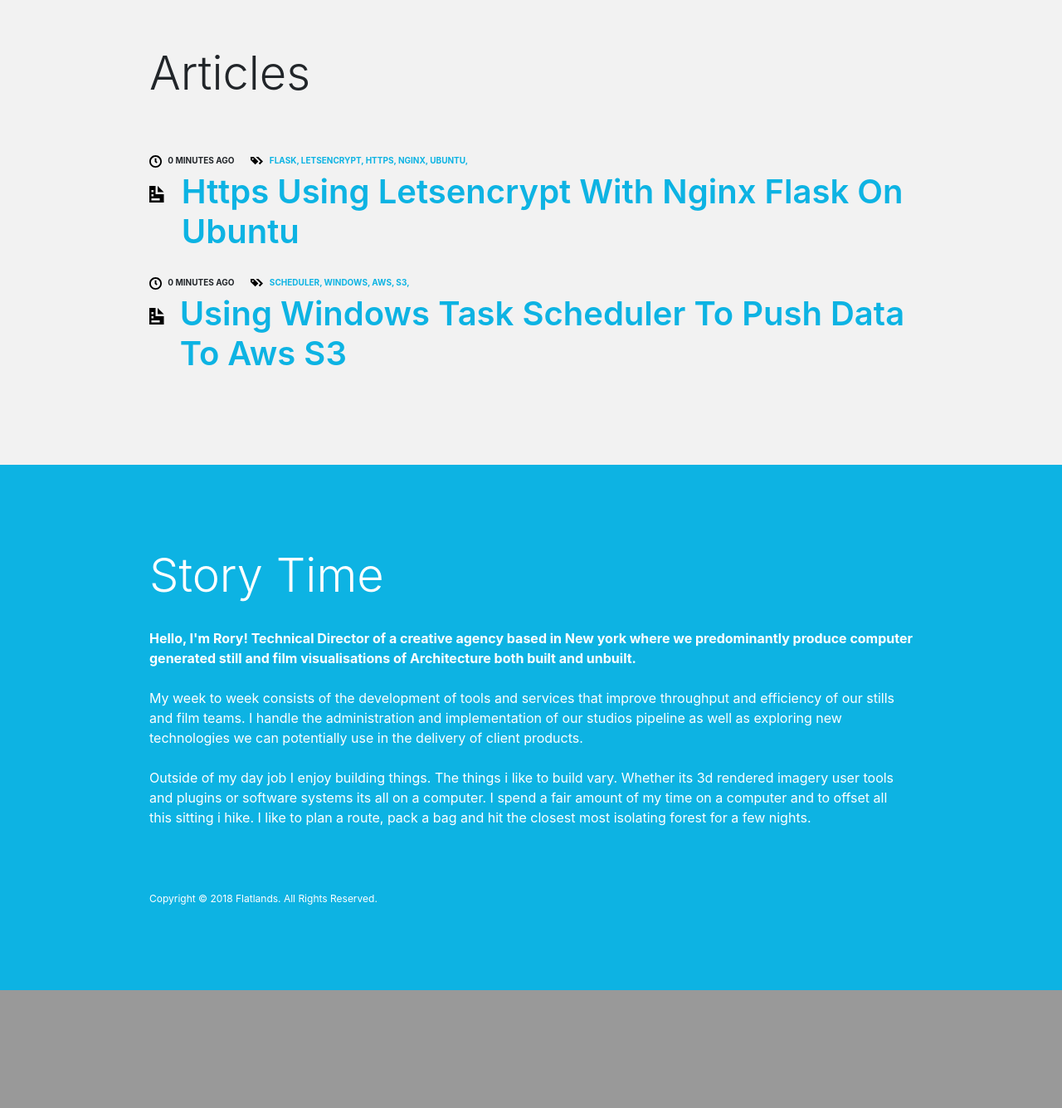
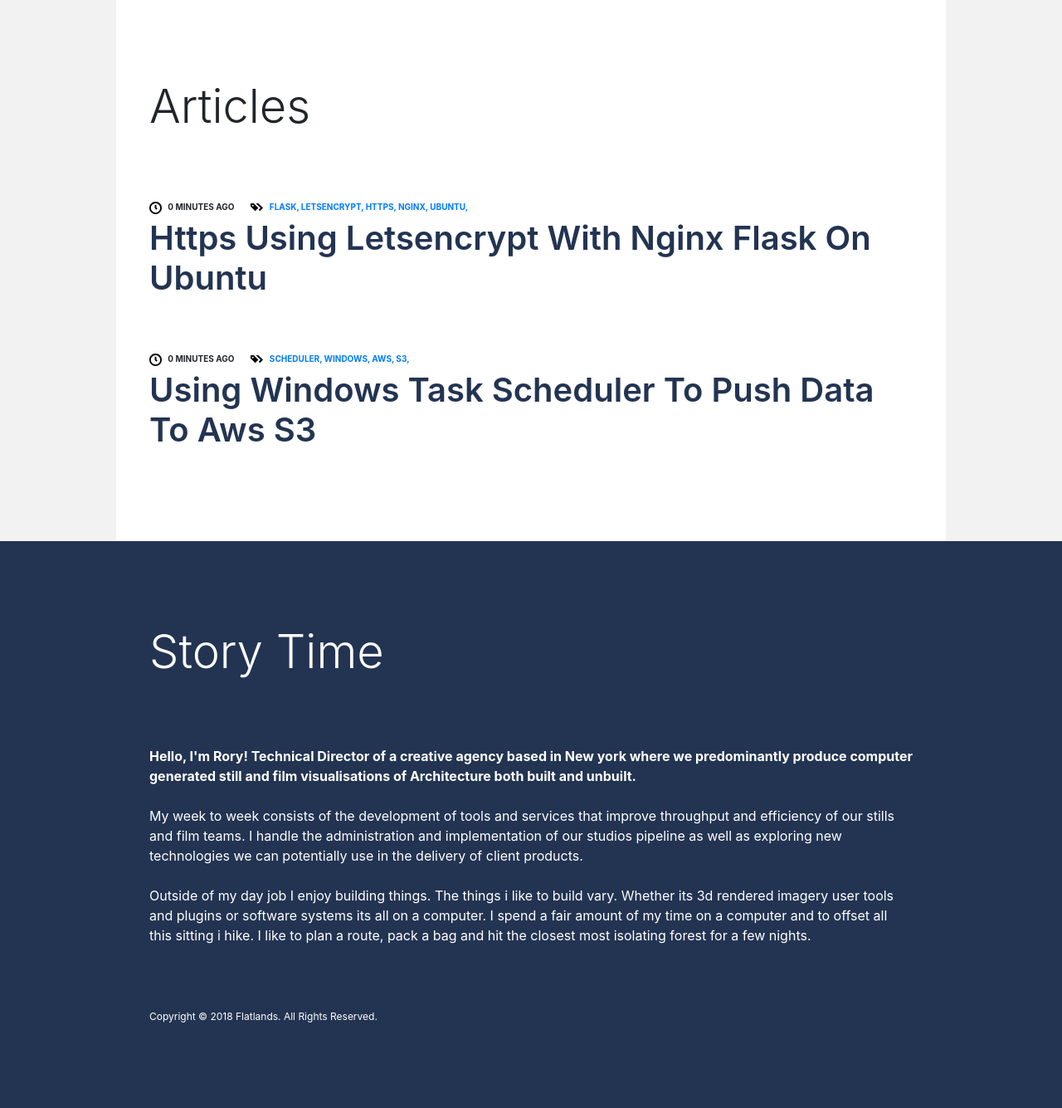
Before and after one commit to najar1412/flatlands, a Django app: page / in a window 1280 px wide. Shown: the part 1017-2352 px from the top of the page at 83% size. Before the commit the page ends 2210 px from the top, so only its background shows below. Run offline with Django 3.2, Linux system fonts and the light colour scheme; data comes from the database, SQL or seed files in the repository; both versions use the stored data as it was after the commit; parts of the project's set-up code (start-up, migrations or seed data) failed here and were passed over; some libraries are stand-ins or nearby versions.

Commit message:
frontend design

```diff
--- a/flatlands/blog/static/blog/main.css
+++ b/flatlands/blog/static/blog/main.css
@@ -74,6 +69,7 @@
     padding-left:40px;
     padding-right:40px;
     margin: auto auto;
+    background-color: white;
 }
 
 .indexlistpost {
@@ -119,6 +115,18 @@
 }
 .bloglistposttags {
     font-size:10px;
+    color: #233452;
+}
+.bloglistposttags a:link {
+    color: #233452;
+    text-decoration: none;
+}
+.bloglistposttags a:visited {
+}
+.bloglistposttags a:hover {
+    border-bottom: dotted 1px;
+}
+.bloglistposttags a:active {
 }
 .blogpostreadmore {
     padding-top: 15px;
@@ -143,7 +151,7 @@
     margin-right:5px;
 }
 #footer {
-    background-color: #0db3e3;
+    background-color: #233452;
     padding-top: 100px;
     padding-bottom: 100px;
 }
@@ -155,16 +163,15 @@
     padding-right:40px;
 }
 a:link {
-    color: #0db3e3;
+    color: #233452;
+    text-decoration: none;
 }
 a:visited {
-    color: #0db3e3;
 }
 a:hover {
-    color: #0db3e3;
+    border-bottom: dotted 1px;
 }
 a:active {
-    color: #0db3e3;
 }
 
 
--- a/flatlands/blog/templates/blog/base.html
+++ b/flatlands/blog/templates/blog/base.html
@@ -21,7 +21,7 @@
 
     <div id="border-header-nav">
       <div>
-        <a style="font-weight:bold;" href="/">FLATLANDS</a>
+        <a style="font-weight:bold;margin-right:40px;" href="/">FLATLANDS</a>
         <a href="/projects/">Projects</a>
       </div>
     </div>
--- a/flatlands/blog/templates/blog/footer.html
+++ b/flatlands/blog/templates/blog/footer.html
@@ -1,7 +1,7 @@
 <div id="footer">
 
     <div id="footer-content">
-        <div class="display-4" style="padding-bottom: 30px;">Story Time</div>
+        <div class="display-4" style="padding-bottom: 80px;">Story Time</div>
         <span style="font-weight: bold; text-indent:20px;">
             Hello, I'm Rory! Technical Director of a creative agency based in New york where we predominantly produce computer generated
             still and film visualisations of Architecture both built and unbuilt.
--- a/flatlands/blog/templates/blog/index.html
+++ b/flatlands/blog/templates/blog/index.html
@@ -47,13 +47,16 @@
 {% else %} No Projects :( {% endif %}
 
 <div class="content">
-        <p style="height:40px"></p>
+        <p style="height:80px"></p>
     <h1 class="display-4">Articles</h1>
-    <p style="height:40px"></p>
+    <p style="height:20px"></p>
     {% if articles %} {% for article in articles %}
 
+    {% if article.project == None %}
     <div class="indexlistpost">
-        {% if article.project == None %}
+
+            <p style="height:20px;"></p>
+
         <div class="blogpostheader">
             <div class="bloglistpostdate">
                 <img class="iconic-svg" src="{% static 'blog/svg/clock.svg' %}" alt="clock icon"> {{article.pub_date|timesince|upper}} AGO
@@ -67,13 +70,14 @@
 
         <div class="bloglistpostname display-4">
             <div>
-                <img class="iconic-svg-header" src="{% static 'blog/svg/document.svg' %}" alt="tags icon">&ensp;</div>
-            <div>
                 <a href="/articles/{{ article.id }}/">{{ article.name|title }}</a>
             </div>
         </div>
-        {% endif %}
+
+
+
     </div>
+    {% endif %}
 
     {% endfor %} {% else %}
     <p>No Articles :(</p>
--- a/flatlands/blog/templates/blog/project_article.html
+++ b/flatlands/blog/templates/blog/project_article.html
@@ -7,7 +7,7 @@
     </div>
 
     <div class="articlelistpost">
-        <div class="bloglistpostname display-4" style="padding-left: 20px; padding-right: 20px; width:100%; height: 400px; background-image: url('/static/blog/projects/{{project.name}}/{{project.cover_img}}');background-size: cover;">
+        <div class="bloglistpostname display-4" style="padding-left: 20px; padding-right: 20px; width:100%; height: 340px; background-image: url('/static/blog/projects/{{project.name}}/{{project.cover_img}}');background-size: cover;">
 
             <div style="align-self: flex-end;">
                 <span style="background-color: rgba(255, 255, 255, .5);line-height: 1.6;">{{ project.name|title }}</span>
```
Also changed, not shown: other parts of flatlands/blog/static/blog/main.css (+8 -13 lines), flatlands/db.sqlite3.
